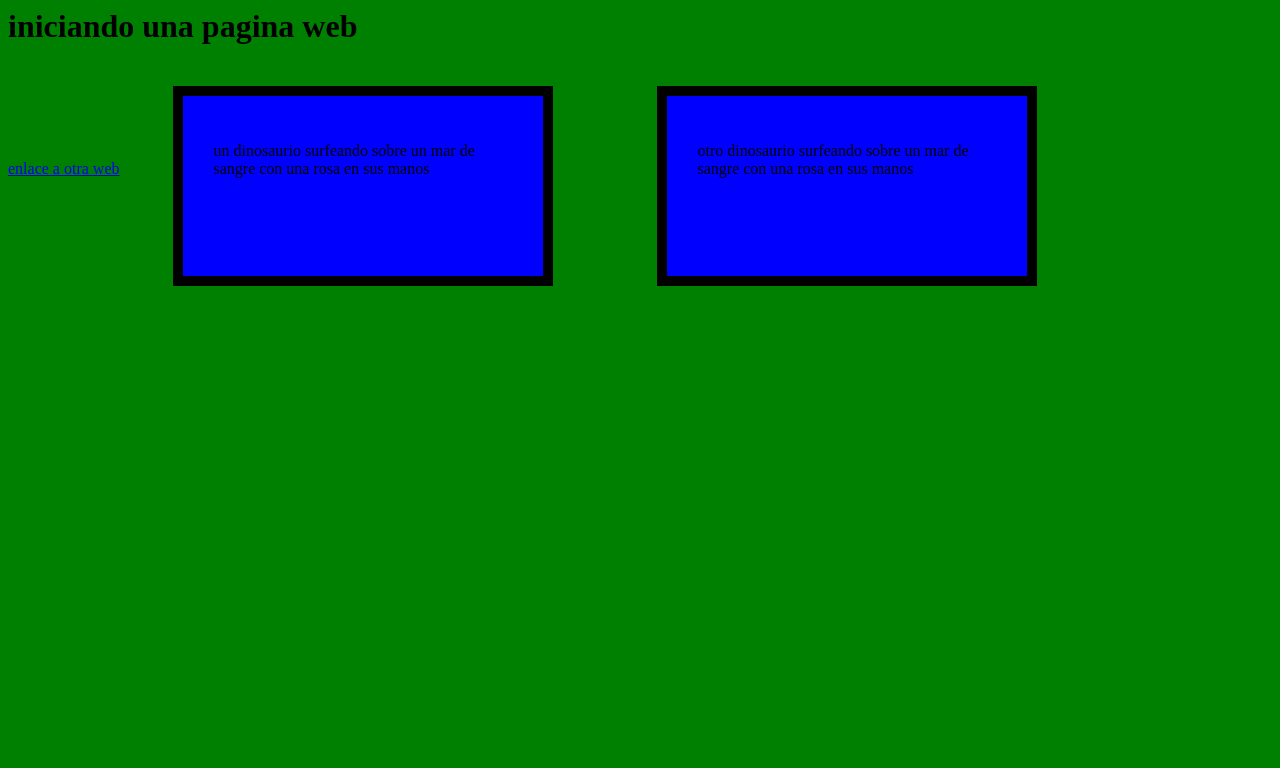
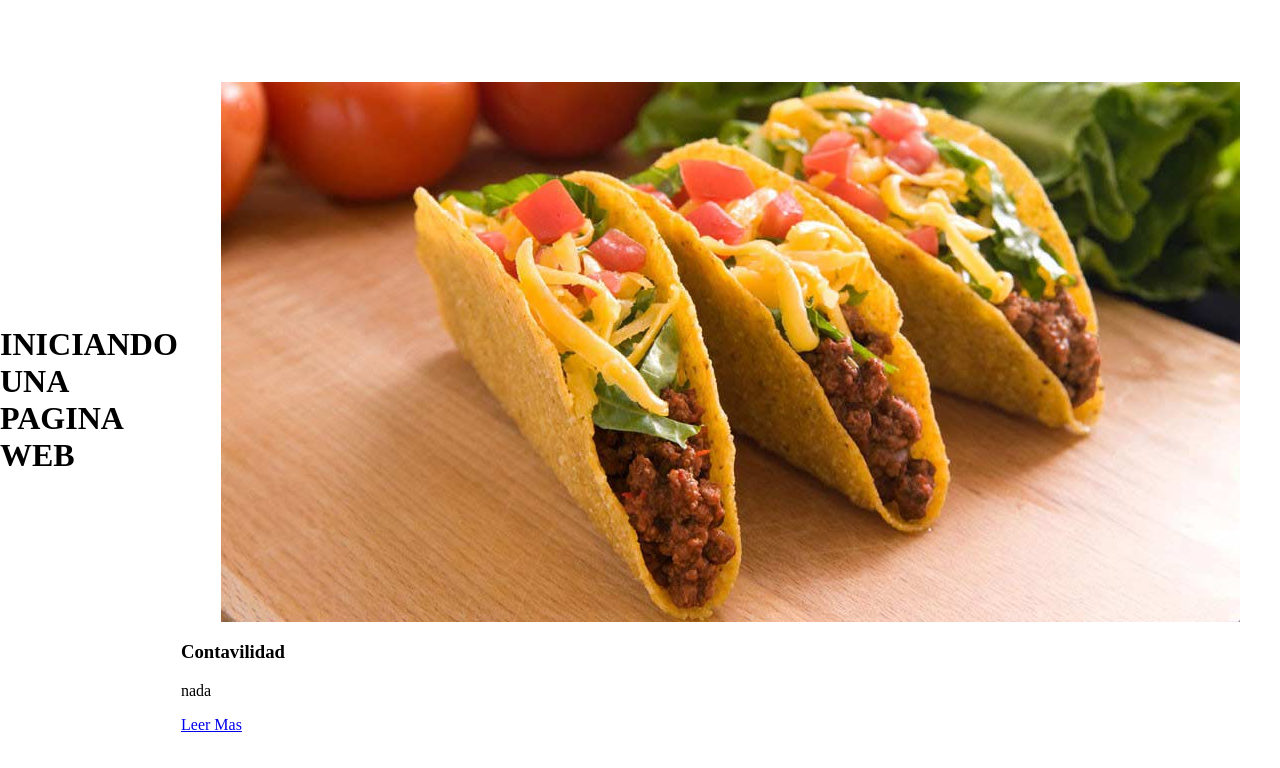
Before and after one commit to Saul1hdz/segundo_repositorio, a plain HTML site: page index.html in a window 1280 px wide. Drawn offline with Linux system fonts and the light colour scheme.

Commit message:
nuevos cambios

```diff
--- a/estilo.css
+++ b/estilo.css
@@ -1,7 +1,19 @@
+html, body{
+    margin: 0;
+    padding: 0;
+    box-sizing: border-box;
+}
 body{
-    background-color: green;
+    width: 100%;
+    height: 100vh;
+    display: flex;
+    justify-content: center;
+    align-items: center;
+    font-style: sans-serid;
+
 }
-div{
+
+/* div{
     width: 300px;
     height: 120px;
     background: blue;
@@ -9,4 +21,4 @@ div{
     padding: 30px;
     border: 10px solid #000;
     display: inline-block;
-}
+} */
--- a/index.html
+++ b/index.html
@@ -1,19 +1,23 @@
 <html lang="en">
     <head>
         <meta charset="UFT-8">
-        <title>pagina web</title>
-        <h1>iniciando una pagina web</h1>
-        <link rel="stylesheet" type="text/css" href="estilo.css">
-    </head>
+        <title>Inicio</title>
+        <link rel="stylesheet" href="estilo.css">
+
+        </head>
     <body>
-
-        <a href="https://youtu.be/dQw4w9WgXcQ">enlace a otra web</a>
-
-        <div>
-            <p>un dinosaurio surfeando sobre un mar de sangre con una rosa en sus manos</p>
-        </div>
-        <div>
-            <p>otro dinosaurio surfeando sobre un mar de sangre con una rosa en sus manos</p>
+         <h1 class="title">INICIANDO UNA PAGINA WEB</h1>
+        <div class="container">
+            <div class="card">
+            <figure>
+                <img src="1.jpg">
+            </figure>
+                <div class="contenido">
+                    <h3>Contavilidad</h3>
+                    <p>nada</p>
+                    <a href="#">Leer Mas</a>
+                </div>
+            </div>
         </div>
     </body>
 </html>
```
Also changed, not shown: 1.jpg (added), 2.jpg (added).
